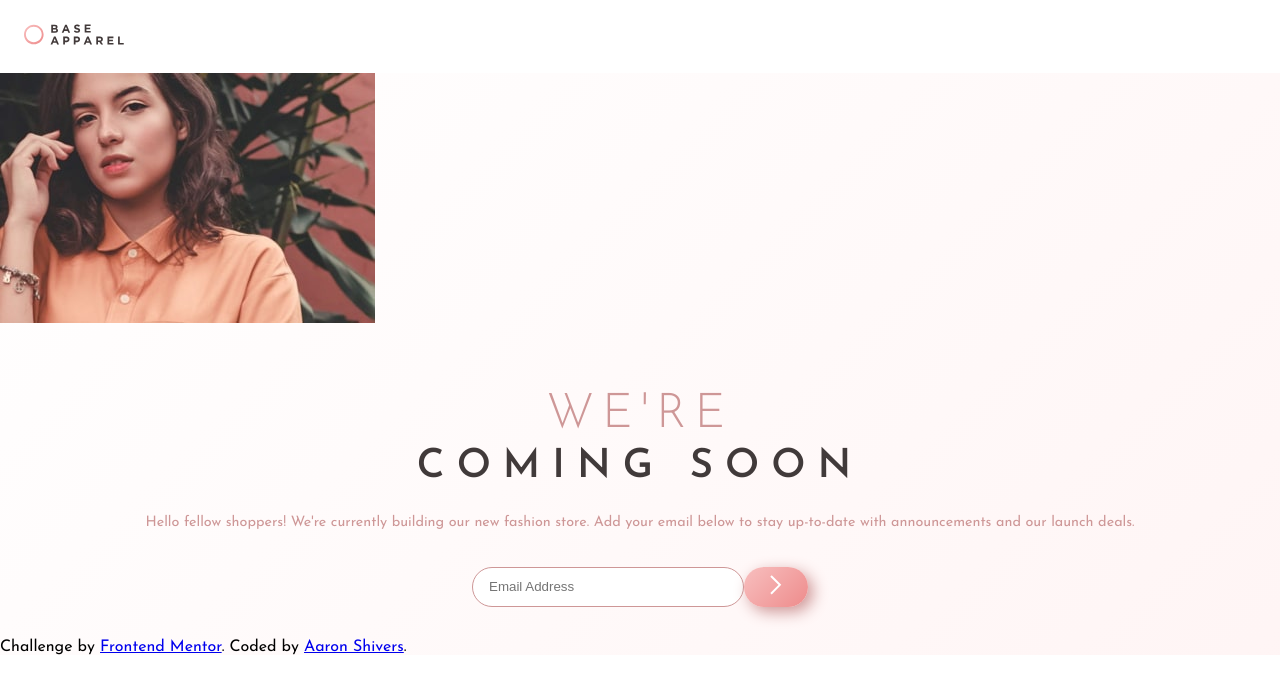
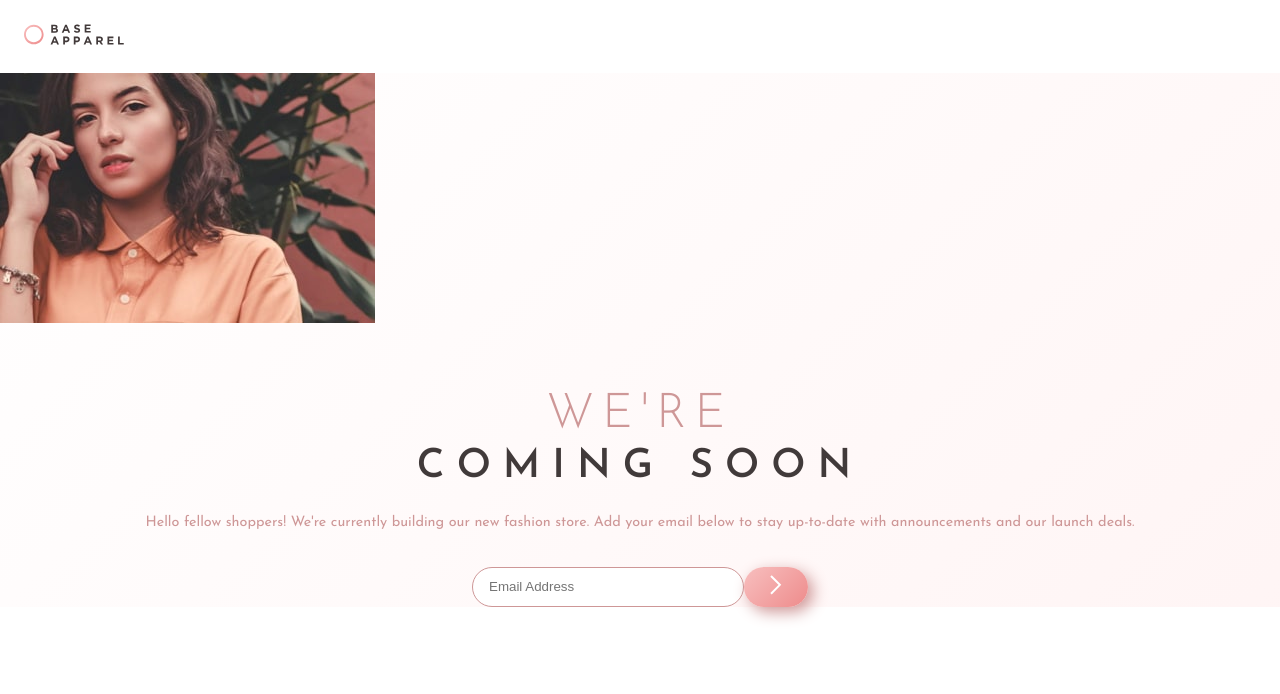
Before and after one commit to aaronshivers/base-apparel, an Angular app: page / in a window 1280 px wide. Shown: the top 694 px of the page. Built offline with nearby package versions, Linux system fonts and the light colour scheme.

Commit message:
remove footer componnet

```diff
--- a/src/app/app.component.html
+++ b/src/app/app.component.html
@@ -7,5 +7,4 @@
 
   <app-contact-form></app-contact-form>
 
-  <app-footer></app-footer>
 </div>
--- a/src/app/footer/footer.component.html
+++ /dev/null
@@ -1,6 +0,0 @@
-<footer>
-  <p class="attribution">
-    Challenge by <a href="https://www.frontendmentor.io?ref=challenge" target="_blank">Frontend Mentor</a>.
-    Coded by <a href="https://aaronshivers.com">Aaron Shivers</a>.
-  </p>
-</footer>
--- a/src/app/footer/footer.component.ts
+++ /dev/null
@@ -1,15 +0,0 @@
-import { Component, OnInit } from '@angular/core';
-
-@Component({
-  selector: 'app-footer',
-  templateUrl: './footer.component.html',
-  styleUrls: ['./footer.component.scss']
-})
-export class FooterComponent implements OnInit {
-
-  constructor() { }
-
-  ngOnInit(): void {
-  }
-
-}
```
Also changed, not shown: src/app/app.module.ts (+4 -5 lines), src/app/footer/footer.component.scss (deleted).
